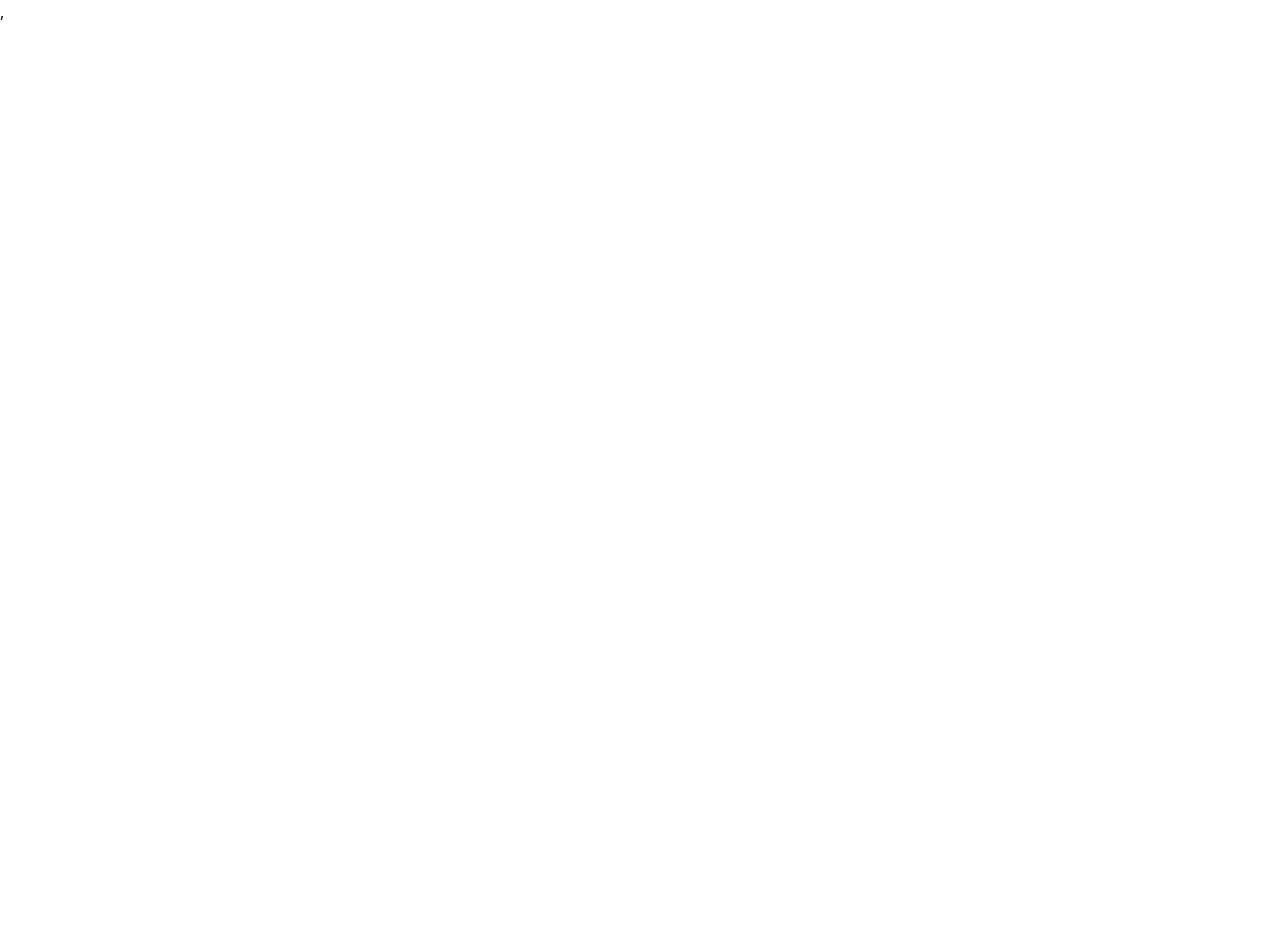
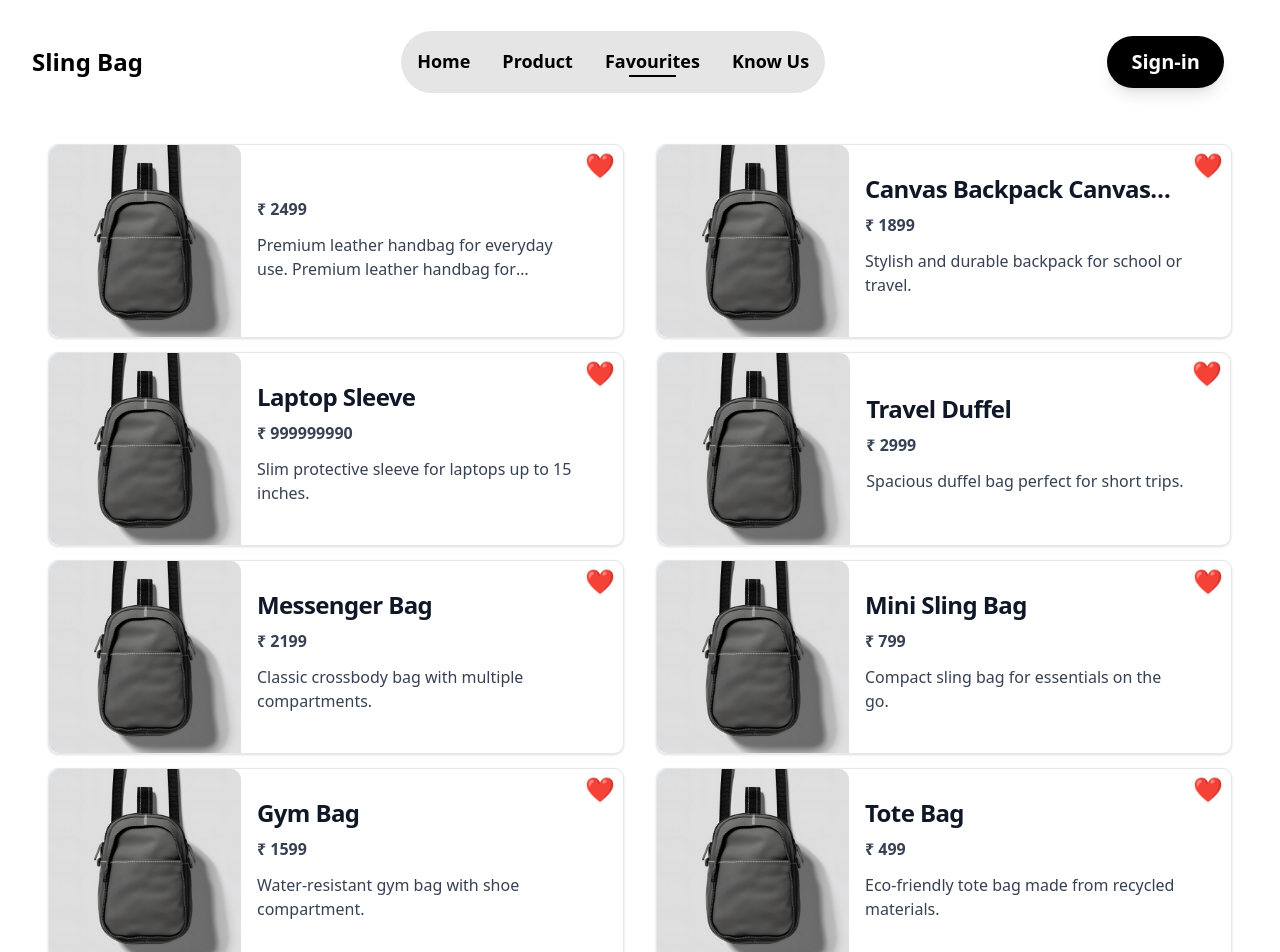
Before and after one commit to Dhanush-coder-ux/Sling-Bag, a React (Vite) app: page /favourite in a window 1280 px wide. Before the commit this address had no page. Shown: the top 952 px of the page. Before the commit the page ends 800 px from the top, so only its background shows below. Built offline with nearby package versions, Linux system fonts and the light colour scheme.

Commit message:
created a favourite page, favourite card components and optimzed products and favourite page for all screens

```diff
--- a/src/App.jsx
+++ b/src/App.jsx
@@ -7,6 +7,7 @@ import { ProductsPage } from './pages/Product'
 import { isMobile, isTablet, isDesktop } from 'react-device-detect';
 import { BottomAppBar } from './section/BottomAppBar'
 import ProductView from './pages/ProductView'
+import FavouritePage from './pages/Favourite'
 
 
 
@@ -21,6 +22,7 @@ function App() {
       <Route path='/collections' element={<ProductsPage/>} />
       <Route path='/cart' element={<Cart/>}/>
       <Route path='/product/:productId' element={<ProductView/>} />
+      <Route path='/favourite' element={<FavouritePage/>}/>
     </Routes>
     { isMobile && <BottomAppBar></BottomAppBar>}
 
--- a/src/components/ProductCard.jsx
+++ b/src/components/ProductCard.jsx
@@ -1,27 +1,48 @@
 import { useState } from "react";
+import { NavLink } from "react-router-dom";
 
 
 
-export const ProductCard = () => {
-    const [isFav,setFavourite]=useState(false);
+export const ProductCard = ({product:{id,title,description,price,isFavourite,images}}) => {
+    const [isFav,setFavourite]=useState(isFavourite);
+
     return (
-
-
+        <NavLink to={`/product/${id}`}>
             <div className ="w-full max-w-sm bg-white border border-gray-200 rounded  shadow-sm dark:bg-gray-800 dark:border-gray-700">
                 <a href="#">
-        <img className="p-8 max-sm:p-2 rounded-t-lg" src="/images/bag.png" alt="product image" />
+                    <img className="p-8 max-sm:p-2 rounded-t-lg" src={images[0]} alt="product image" />
                 </a>
                 <div className="px-5 pb-5">
                     <a href="#">
-            <h5 className="text-xl max-sm:text-sm font-semibold tracking-tight text-gray-700 ">Apple Watch Series 7 GPS, Aluminium Case, Starlight SportApple Watch Series 7 GPS, Aluminium Case, Starlight Sport</h5>
+                        <h5 class="mb-2 text-1xl font-bold tracking-tight text-gray-900 dark:text-white line-clamp-1">{title}</h5>
+                        <h5 className="text-xl max-sm:text-sm font-semibold tracking-tight text-gray-700 line-clamp-2">{description}</h5>
                     </a>
 
                     <div className="flex items-center justify-between">
-            <span className="text-3xl max-sm:text-xl  font-bold py-4 max-sm:py-2  dark:text-white">₹599</span>
+                        <span className="text-3xl max-sm:text-xl  font-bold py-4 max-sm:py-2  dark:text-white line-clamp-1">{`₹ ${price}`}</span>
                         <span className="text-2xl cursor-pointer" onClick={()=>setFavourite(!isFav)}>{ isFav ? "❤️" : "🖤"}</span>
                     </div>
                 </div>
             </div>
+        </NavLink>
 
     )
 }
+
+export const FavouriteProductCard=({product:{id,title,description,price,images}})=>{
+    const [isFav,setFavourite]=useState(true);
+    return (
+        <a href="#" class="flex items-center bg-white border border-gray-200 rounded-lg shadow-sm flex-row max-w-xl hover:bg-gray-100 dark:border-gray-700 dark:bg-gray-800 dark:hover:bg-gray-700  max-sm:h-40">
+            <img class="object-cover rounded-t-lg h-auto w-48 rounded-none rounded-s-lg max-sm:h-40" src={images[0]} alt=""/>
+            <div class="flex flex-col justify-between p-4 leading-normal">
+                <h5 class="mb-2 text-2xl font-bold tracking-tight text-gray-900 dark:text-white line-clamp-1 max-sm:text-sm">{title}</h5>
+                <p class="mb-3  text-gray-700 dark:text-gray-400 font-bold line-clamp-2">{`₹ ${price}`}</p>
+                <p class="mb-3 font-normal text-gray-700 dark:text-gray-400 line-clamp-2">{description}</p>
+            </div>
+            <div className="relative bottom-19 right-2 max-sm:bottom-15">
+                <span className="text-2xl cursor-pointer" onClick={()=>setFavourite(!isFav)}>{ isFav ? "❤️" : "🖤"}</span>
+            </div>
+
+        </a>
+    )
+}
--- a/src/components/Title.jsx
+++ b/src/components/Title.jsx
@@ -1,9 +1,9 @@
 import React from 'react'
 
-const Title = ({ text1,text2 }) => {
+const Title = ({ text1,text2,text1ClassName,text2ClassName }) => {
   return (
     <div className='inline-flex gap-2 items-center mb-4'>
-      <p className='text-gray-500'>{text1} <span className='text-gray-700 font-medium'>{text2}</span> </p>
+      <p className={`text-gray-500 ${text1ClassName}`}>{text1} <span className={`text-gray-700 font-medium ${text2ClassName}`}>{text2}</span> </p>
     </div>
   )
 }
--- a/src/constant/index.js
+++ b/src/constant/index.js
@@ -14,59 +14,127 @@ export const navbars=[
 
 export const Productsjson =[
   {
-    id: 1,
-    name: "Vintage Leather Bag",
-    category: "Accessories",
-    prize: "$45.00",
-    images: [
-     "/images/bag.png",
+    "id": 1,
+    "titl": "Leather Handbag",
+    "description": "Premium leather handbag for everyday use. Premium leather handbag for everyday use.Premium leather handbag for everyday use.Premium leather handbag for everyday use.Premium leather handbag for everyday use.Premium leather handbag for everyday use.Premium leather handbag for everyday use.Premium leather handbag for everyday use.Premium leather handbag for everyday use.Premium leather handbag for everyday use.Premium leather handbag for everyday use.Premium leather handbag for everyday use.Premium leather handbag for everyday use.",
+    "price": 2499,
+    "isFav": false,
+    "image": [
       "/images/bag.png",
       "/images/bag.png",
+      "/images/bag.png"
     ]
   },
   {
-    id: 2,
-    name: "Casual Sneakers",
-    category: "Footwear",
-    prize: "$60.00",
-    images: [
+    "id": 2,
+    "title": "Canvas Backpack Canvas Backpack Canvas Backpack Canvas Backpack",
+    "description": "Stylish and durable backpack for school or travel.",
+    "price": 1899,
+    "isFav": true,
+    "image": [
       "/images/bag.png",
       "/images/bag.png",
+      "/images/bag.png"
     ]
   },
   {
-    id: 3,
-    name: "Denim Jacket",
-    category: "Clothing",
-    prize: "$80.00",
-    images: [
-     "/images/bag.png",
-     "/images/bag.png",
-    "/images/bag.png",
+    "id": 3,
+    "title": "Laptop Sleeve",
+    "description": "Slim protective sleeve for laptops up to 15 inches.",
+    "price": 999999990,
+    "isFav": false,
+    "image": [
+      "/images/bag.png",
+      "/images/bag.png",
+      "/images/bag.png"
     ]
   },
   {
-    id: 4,
-    name: "Smart Watch",
-    category: "Gadgets",
-    prize: "$120.00",
-    images: [
+    "id": 4,
+    "title": "Travel Duffel",
+    "description": "Spacious duffel bag perfect for short trips.",
+    "price": 2999,
+    "isFav": true,
+    "image": [
       "/images/bag.png",
-     "/images/bag.png",
+      "/images/bag.png",
+      "/images/bag.png"
     ]
   },
   {
-    id: 5,
-    name: "Wireless Headphones",
-    category: "Gadgets",
-    prize: "$150.00",
-    images: [
+    "id": 5,
+    "title": "Messenger Bag",
+    "description": "Classic crossbody bag with multiple compartments.",
+    "price": 2199,
+    "isFav": false,
+    "image": [
       "/images/bag.png",
       "/images/bag.png",
-     "/images/bag.png",
+      "/images/bag.png"
+    ]
+  },
+  {
+    "id": 6,
+    "title": "Mini Sling Bag",
+    "description": "Compact sling bag for essentials on the go.",
+    "price": 799,
+    "isFav": true,
+    "image": [
+      "/images/bag.png",
+      "/images/bag.png",
+      "/images/bag.png"
+    ]
+  },
+  {
+    "id": 7,
+    "title": "Gym Bag",
+    "description": "Water-resistant gym bag with shoe compartment.",
+    "price": 1599,
+    "isFav": false,
+    "image": [
+      "/images/bag.png",
+      "/images/bag.png",
+      "/images/bag.png"
+    ]
+  },
+  {
+    "id": 8,
+    "title": "Tote Bag",
+    "description": "Eco-friendly tote bag made from recycled materials.",
+    "price": 499,
+    "isFav": true,
+    "image": [
+      "/images/bag.png",
+      "/images/bag.png",
+      "/images/bag.png"
+    ]
+  },
+  {
+    "id": 9,
+    "title": "Camera Bag",
+    "description": "Shockproof bag designed for DSLR and accessories.",
+    "price": 2799,
+    "isFav": false,
+    "image": [
+      "/images/bag.png",
+      "/images/bag.png",
+      "/images/bag.png"
+    ]
+  },
+  {
+    "id": 10,
+    "title": "Kids School Bag",
+    "description": "Colorful school bag for children aged 5-10.",
+    "price": 1399,
+    "isFav": true,
+    "image": [
+      "/images/bag.png",
+      "/images/bag.png",
+      "/images/bag.png"
     ]
   }
 ]
+
 
 
 export const Products= [
--- /dev/null
+++ b/src/pages/Favourite.jsx
@@ -0,0 +1,23 @@
+import { isMobile } from 'react-device-detect'
+import { FavouriteProductCard } from '../components/ProductCard'
+import React from 'react'
+import { MobileAppBar } from '../section/MobileAppBar'
+import NavBar from '../section/NavBar'
+import { Productsjson } from '../constant'
+
+export default function FavouritePage() {
+  return (
+    <>
+    {/* for crossplatform appbar */}
+          { isMobile ? <MobileAppBar  appbarTitle={"Favourites"}  withBackArrow={false}></MobileAppBar> : <NavBar/>}
+    <div className='grid lg:grid-cols-2 m-3.5 space-y-3.5 place-items-center lg:mt-5 mx-8 max-sm:mx-2 max-sm:mt-20 max-sm:mb-20 md:mt-20 md:mb-20'>
+        {
+            Productsjson.map((value)=>(
+            <FavouriteProductCard product={{id:value.id,title:value.title,description:value.description,price:value.price,images:value.image}}></FavouriteProductCard>
+            ))
+        }
+    </div>
+    </>
+
+  )
+}
--- a/src/pages/Home.jsx
+++ b/src/pages/Home.jsx
@@ -11,7 +11,7 @@ const Home = () => {
         {/* Hero Section */}
         <Hero/>
         <LatestProduct/>
-        <ProductSlide/>
+
 
     </div>
   )
--- a/src/pages/ProductView.jsx
+++ b/src/pages/ProductView.jsx
@@ -1,13 +1,15 @@
+import ProductSlide from '../components/ProductSlide';
 import React from 'react'
 import { useParams } from 'react-router-dom'
 
 const ProductView = () => {
     const { productId } = useParams();
-  return (
-    <div>
-
-    </div>
-  )
+    return (
+      <div>
+        {productId}
+        <ProductSlide/>
+      </div>
+    )
 }
 
 export default ProductView
--- a/src/section/MobileAppBar.jsx
+++ b/src/section/MobileAppBar.jsx
@@ -1,5 +1,6 @@
 import { useNavigate } from "react-router-dom";
 import { useEffect, useState } from "react";
+import Title from "../components/Title";
 
 export const MobileAppBar = ({ appbarTitle, withBackArrow }) => {
   const [isScrolled, setIsScrolled] = useState(false); // ✅ Renamed
@@ -16,7 +17,7 @@ export const MobileAppBar = ({ appbarTitle, withBackArrow }) => {
 
   return (
     <div
-      className={`flex justify-between items-center w-full py-3 px-2 fixed top-0 z-50
+      className={`flex justify-center items-center w-full py-3 px-2 fixed top-0 z-50
         ${isScrolled ? "backdrop-blur-sm bg-white/30 shadow-md" : "bg-transparent"}`}
     >
       {withBackArrow ? (
@@ -31,6 +32,11 @@ export const MobileAppBar = ({ appbarTitle, withBackArrow }) => {
       ) : (
         <span></span>
       )}
+
+      {/* <div className="">
+        <Title text1={'Sling Bag'} text2={appbarTitle} text1ClassName={"font-semibold text-2xl"} text2ClassName={"fontsemibold text-2xl"}/>
+      </div> */}
+
       <span className="font-extrabold text-2xl">{appbarTitle}</span>
       <span></span>
     </div>
--- a/src/section/NavBar.jsx
+++ b/src/section/NavBar.jsx
@@ -22,7 +22,7 @@ const NavBar = () => {
             Product
             <hr className=" w-2/4 border-none h-[2px] bg-black hidden" />
         </NavLink>
-        <NavLink  className={'flex flex-col items-center'} to={'/favourites'} >
+        <NavLink  className={'flex flex-col items-center'} to={'/favourite'} >
             Favourites
             <hr className="w-2/4 border-none h-[2px] bg-black hidden" />
         </NavLink>
```
Also changed, not shown: src/pages/Product.jsx (+9 -10 lines), src/constant/ColorCodes.js (renamed from src/constant/color_codes.jsx). Lines whose indentation alone changed are shown as unchanged.
